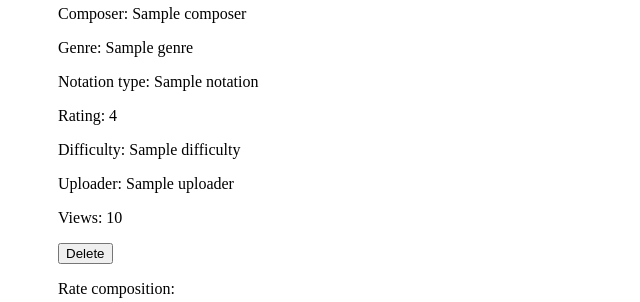
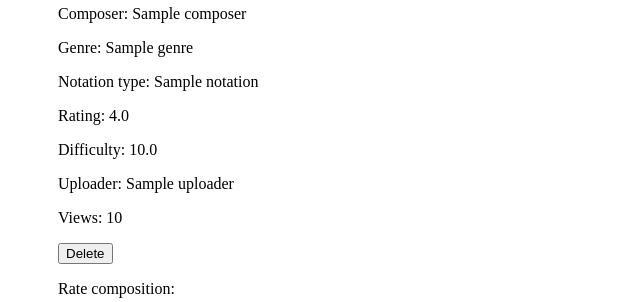
Before and after one commit to ElectricShakuhachi/tietokantasovellus-shakuarchive, a Flask app: template src/templates/view.html in a window 1280 px wide. Shown: the part 364-666 px from the top of the page, without its empty margins (0-640 px from the left). Run offline with Flask 2, Linux system fonts and the light colour scheme; the template is opened without the code that fills it: most values are stand-ins (such as "Sample title", 1, 10 or a date in 2020).

Commit message:
Reduce decimals in ratings on view page

```diff
--- a/src/templates/view.html
+++ b/src/templates/view.html
@@ -4,8 +4,8 @@
 	<p>Composer: {{ music.composer }}</p>
 	<p>Genre: {{ music.genre }}</p>
 	<p>Notation type: {{ music.notation }}</p>
-	<p>Rating: {{ music.rating }}</p>
-	<p>Difficulty: {{ music.difficulty }}</p>
+	<p>Rating: {{'%0.1f' %  music.rating }}</p>
+	<p>Difficulty: {{'%0.1f' % music.difficulty }}</p>
 	<p>Uploader: {{ music.uploader }}</p>
 	<p>Views: {{ music.views }}</p>
 	<form action="/delete/{{ music.filename }}" method="POST" enctype="multipart/form-data">
```
